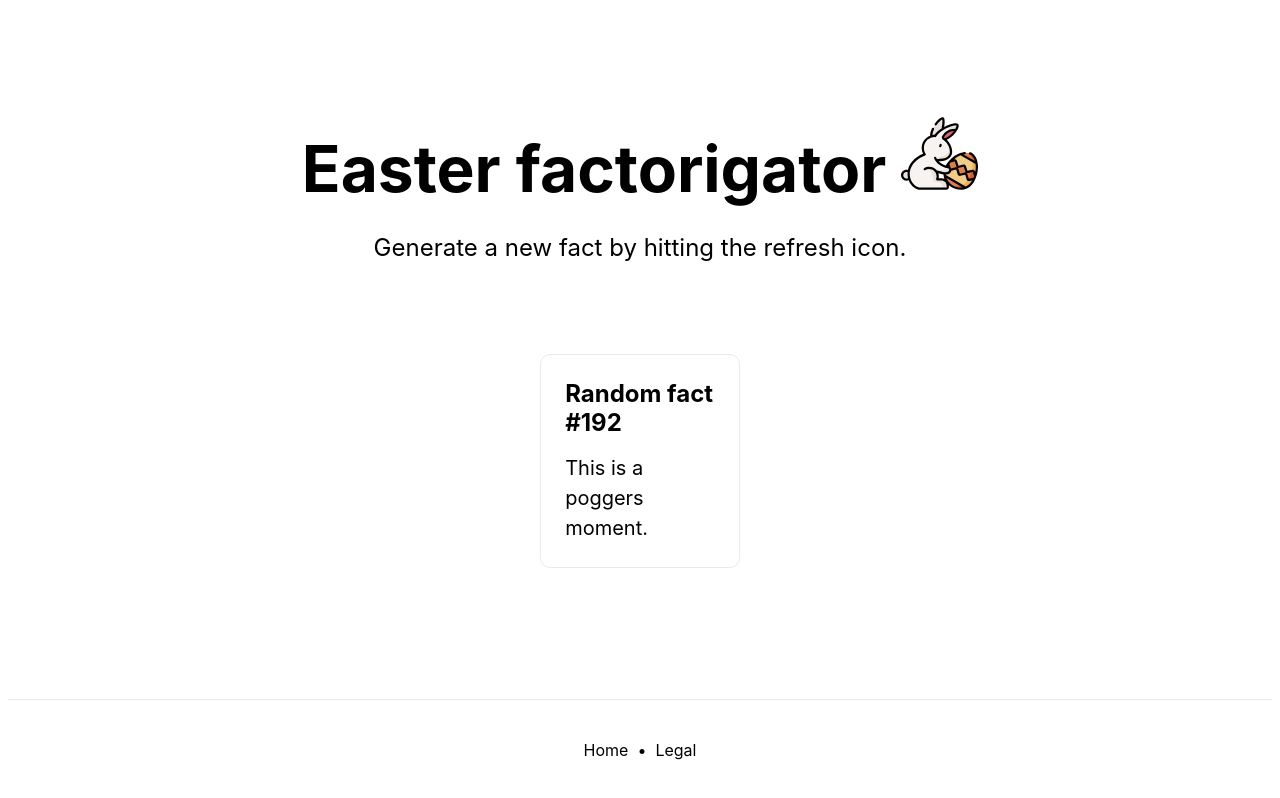
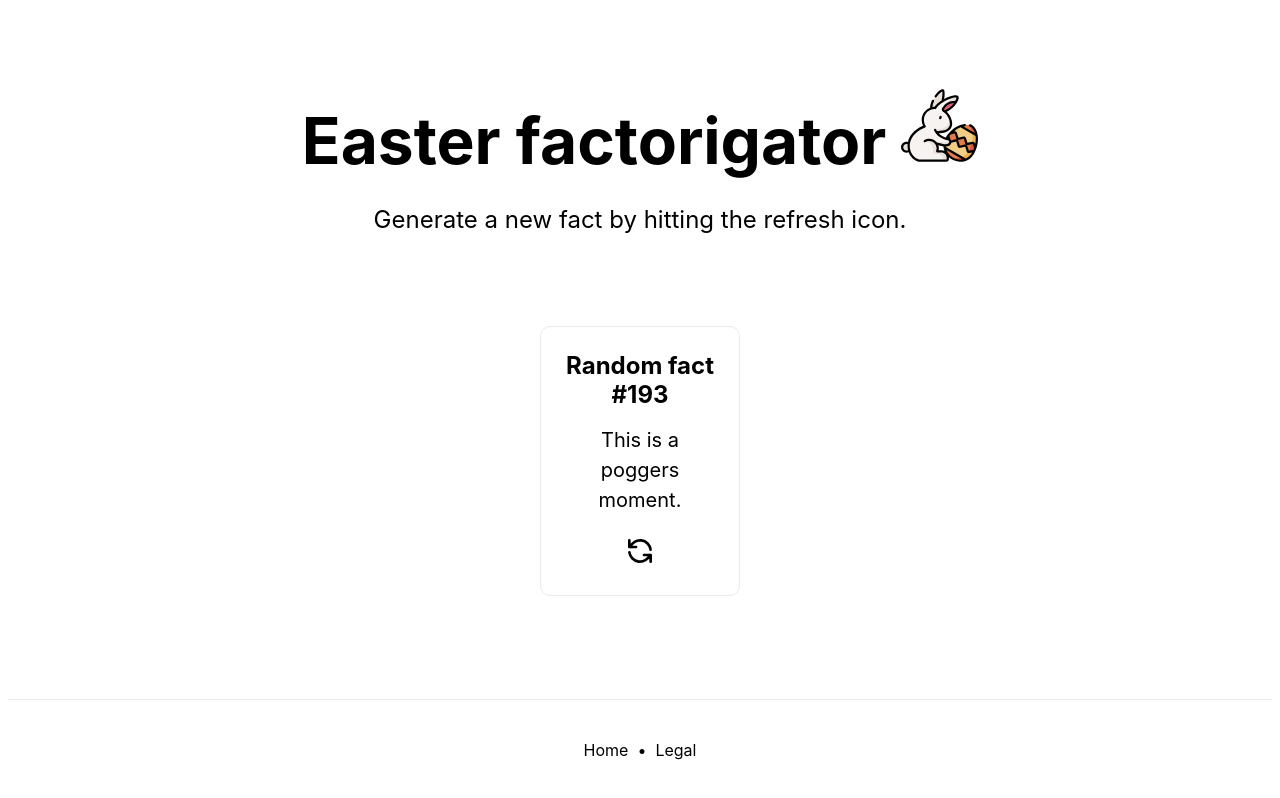
Before and after one commit to filiptronicek/easter-factorigator, a Next.js app: page / in a window 1280 px wide. Built offline with nearby package versions, Linux system fonts and the light colour scheme.

Commit message:
Refresh button

```diff
--- a/pages/index.js
+++ b/pages/index.js
@@ -1,5 +1,5 @@
-import Head from 'next/head';
-import styles from '../styles/Home.module.css';
+import Head from "next/head";
+import styles from "../styles/Home.module.css";
 
 export default function Home() {
   return (
@@ -11,7 +11,8 @@ export default function Home() {
 
       <main className={styles.main}>
         <h1 className={styles.title}>
-          Easter factorigator <img className={styles.logo} src="easter-bunny.svg" />
+          Easter factorigator{" "}
+          <img className={styles.logo} src="easter-bunny.svg" />
         </h1>
 
         <p className={styles.description}>
@@ -20,9 +21,11 @@ export default function Home() {
 
         <div className={styles.grid}>
           <a className={styles.card}>
-            <h3>Random fact #{Math.floor(Math.random() * 500)}</h3>
+            <h3>Random fact #{Math.floor(Math.random() * 500) + 1}</h3>
             <p>This is a poggers moment.</p>
+            <img className={styles.refresh} src="refresh.svg" />
           </a>
+
         </div>
       </main>
 
@@ -30,5 +33,5 @@ export default function Home() {
         <a href="/">Home</a>&nbsp; • &nbsp;<a href="/legal">Legal</a>
       </footer>
     </div>
-  )
+  );
 }
--- a/styles/Home.module.css
+++ b/styles/Home.module.css
@@ -90,7 +90,7 @@
   margin: 1rem;
   flex-basis: 45%;
   padding: 1.5rem;
-  text-align: left;
+  text-align: center;
   color: inherit;
   text-decoration: none;
   border: 1px solid #eaeaea;
@@ -120,6 +120,19 @@
   height: 1.2em;
 }
 
+.refresh {
+  margin-top: 20px;
+  height: 2em;
+  transition: transform 0.3s;
+  cursor: pointer;
+  /*margin-left: calc(50% - 1em);*/
+}
+
+.refresh:hover {
+  transform: rotate(180deg);
+}
+
+
 @media (max-width: 600px) {
   .grid {
     width: 100%;
```
Also changed, not shown: public/refresh.svg (added).
